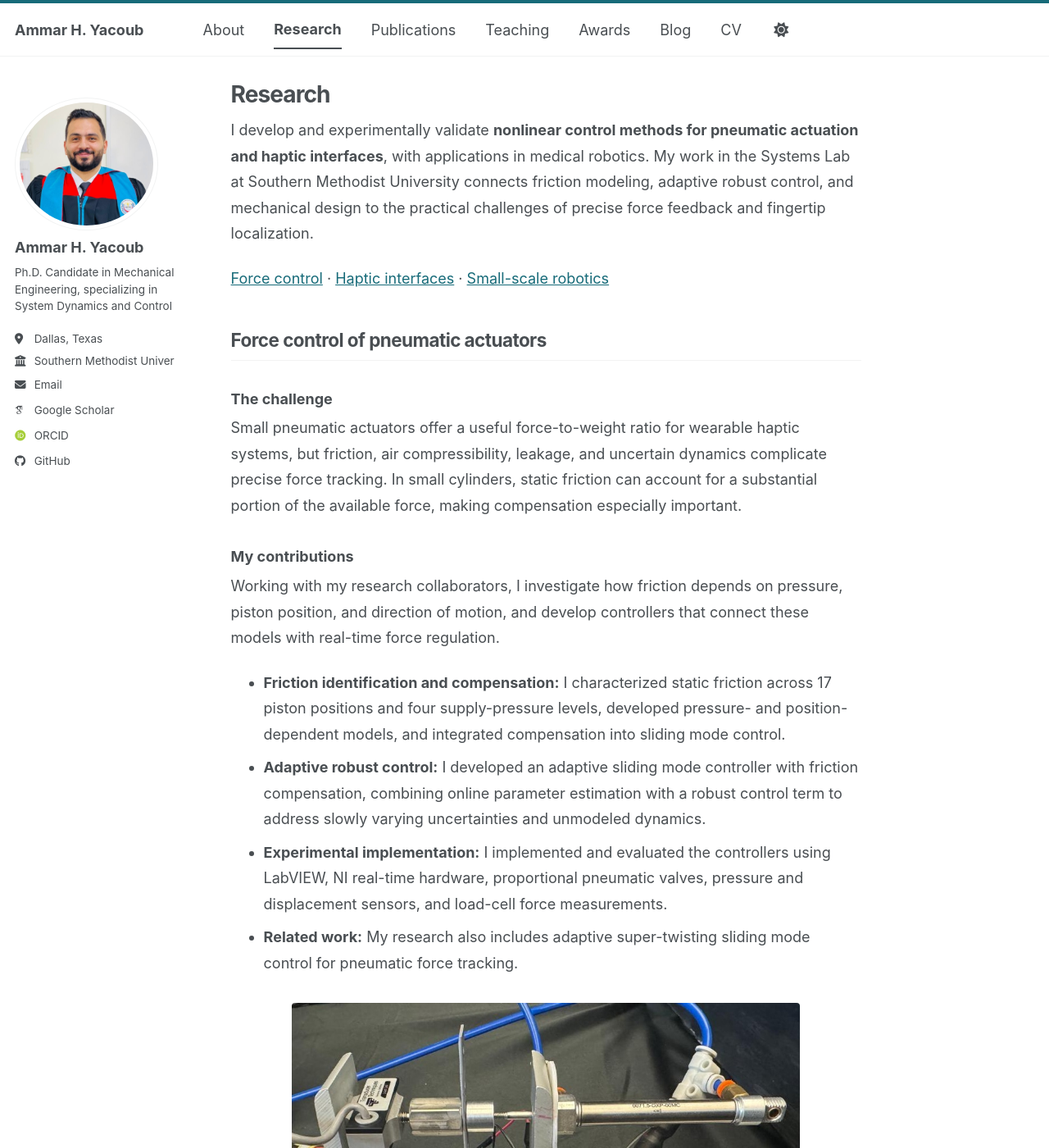
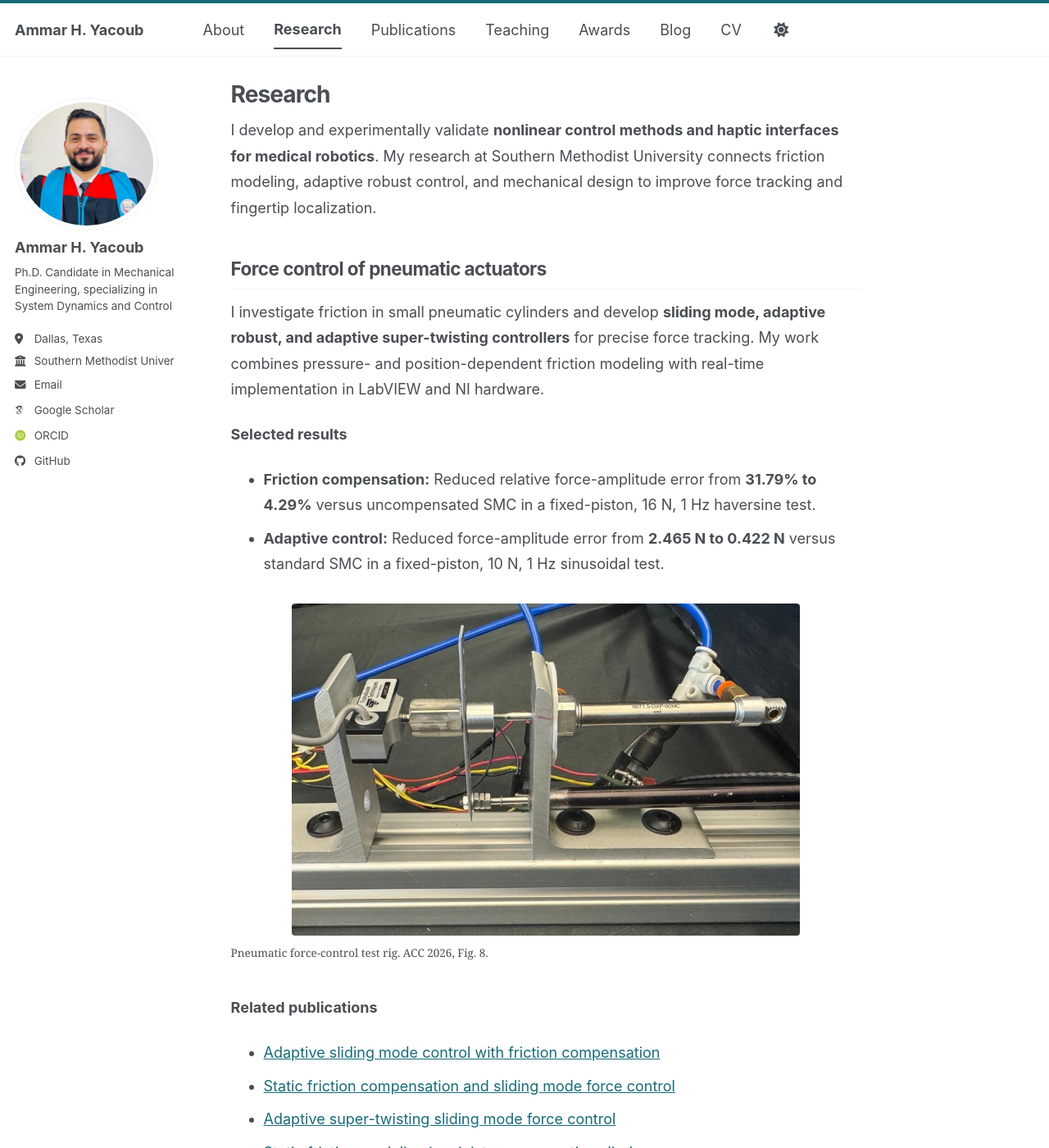
Before and after one commit to AmmarYacoub/AmmarYacoub.github.io, a Jekyll site: the page built from _pages/research.md, in a window 1280 px wide and 1400 px high. Shown: the whole window at 82% size. Built offline with Jekyll 4.4.1, drawn with Linux system fonts in a browser that asks for light colours; some web fonts are replaced; a script bundle is joined from its source files by our own code; library files that are not in the unit come from our copies; some of the changed text lies outside the part shown.

Commit message:
Streamline Research page with concise consistent sections

```diff
--- a/_pages/research.md
+++ b/_pages/research.md
@@ -2,84 +2,55 @@
 title: "Research"
 permalink: /research/
 author_profile: true
-excerpt: "Experimentally validated nonlinear control, pneumatic force actuation, and haptic interfaces for virtual palpation."
+excerpt: "Nonlinear control, pneumatic actuation, and haptic interfaces: from modeling to experimental validation."
 ---
 
-I develop and experimentally validate **nonlinear control methods for pneumatic actuation and haptic interfaces**, with applications in medical robotics. My work in the Systems Lab at Southern Methodist University connects friction modeling, adaptive robust control, and mechanical design to the practical challenges of precise force feedback and fingertip localization.
-
-[Force control](#force-control-of-pneumatic-actuators) · [Haptic interfaces](#haptic-interfaces-for-virtual-palpation) · [Small-scale robotics](#small-scale-robotics)
+I develop and experimentally validate **nonlinear control methods and haptic interfaces for medical robotics**. My research at Southern Methodist University connects friction modeling, adaptive robust control, and mechanical design to improve force tracking and fingertip localization.
 
 ## Force control of pneumatic actuators
 
-### The challenge
+I investigate friction in small pneumatic cylinders and develop **sliding mode, adaptive robust, and adaptive super-twisting controllers** for precise force tracking. My work combines pressure- and position-dependent friction modeling with real-time implementation in LabVIEW and NI hardware.
 
-Small pneumatic actuators offer a useful force-to-weight ratio for wearable haptic systems, but friction, air compressibility, leakage, and uncertain dynamics complicate precise force tracking. In small cylinders, static friction can account for a substantial portion of the available force, making compensation especially important.
+**Selected results**
 
-### My contributions
-
-Working with my research collaborators, I investigate how friction depends on pressure, piston position, and direction of motion, and develop controllers that connect these models with real-time force regulation.
-
-- **Friction identification and compensation:** I characterized static friction across 17 piston positions and four supply-pressure levels, developed pressure- and position-dependent models, and integrated compensation into sliding mode control.
-- **Adaptive robust control:** I developed an adaptive sliding mode controller with friction compensation, combining online parameter estimation with a robust control term to address slowly varying uncertainties and unmodeled dynamics.
-- **Experimental implementation:** I implemented and evaluated the controllers using LabVIEW, NI real-time hardware, proportional pneumatic valves, pressure and displacement sensors, and load-cell force measurements.
-- **Related work:** My research also includes adaptive super-twisting sliding mode control for pneumatic force tracking.
+- **Friction compensation:** Reduced relative force-amplitude error from **31.79% to 4.29%** versus uncompensated SMC in a fixed-piston, 16 N, 1 Hz haversine test.
+- **Adaptive control:** Reduced force-amplitude error from **2.465 N to 0.422 N** versus standard SMC in a fixed-piston, 10 N, 1 Hz sinusoidal test.
 
 <figure class="research-figure">
-  <img src="{{ '/images/research/pneumatic-force-test-rig.jpg' | relative_url }}" alt="Small pneumatic cylinder mounted on a rail with a linear displacement sensor and load cell for force-control experiments" width="897" height="585" loading="lazy">
-  <figcaption>Force-control test rig with the cylinder, displacement sensor, and load cell. Photograph from the ACC 2026 paper, Fig. 8.</figcaption>
+  <img src="{{ '/images/research/pneumatic-force-test-rig.jpg' | relative_url }}" alt="Pneumatic force-control test rig with a cylinder, displacement sensor, and load cell" width="897" height="585" loading="lazy">
+  <figcaption>Pneumatic force-control test rig. ACC 2026, Fig. 8.</figcaption>
 </figure>
 
-### Selected experimental findings
+**Related publications**
 
-**Friction-compensated sliding mode control.** For a stationary piston tracking a 16 N, 1 Hz haversine reference, compensation reduced the relative force-amplitude error from **31.79% to 4.29%** and time delay from **81 ms to 45 ms**, compared with uncompensated SMC. These are amplitude-error and delay measurements under the reported test conditions, rather than overall RMS tracking errors. [ACC 2026, Table IV]({{ '/publication/ACC' | relative_url }}).
-
-**Adaptive sliding mode control.** In a fixed-piston experiment with a 10 N, 1 Hz sinusoidal reference, the adaptive controller reduced force-amplitude error from **2.465 N to 0.422 N** and zero-crossing delay from **71 ms to 45 ms**, compared with standard SMC. Validation during piston motion remains a next step in that study. [CDC paper, Table II]({{ '/publication/Adaptive' | relative_url }}).
-
-### Related publications
-
-- [Adaptive Sliding Mode Control with Friction Compensation for Force Tracking of a Small Pneumatic Cylinder]({{ '/publication/Adaptive' | relative_url }})
-- [Static Friction Modeling and Compensation for Improved Force Tracking in Pneumatic Cylinders using Sliding Mode Control]({{ '/publication/ACC' | relative_url }})
-- [Force Control for a Pneumatic Cylinder Using Adaptive Super-Twisting Sliding Mode Control]({{ '/publication/2027-07-01-pneumatic-cylinder-force-control' | relative_url }})
-- [Modeling and Compensation of Static Friction to Improve Force Tracking Performance in Miniature Pneumatic Cylinders]({{ '/publication/2015-10-01-paper-title-number-3' | relative_url }})
+- [Adaptive sliding mode control with friction compensation]({{ '/publication/Adaptive' | relative_url }})
+- [Static friction compensation and sliding mode force control]({{ '/publication/ACC' | relative_url }})
+- [Adaptive super-twisting sliding mode force control]({{ '/publication/2027-07-01-pneumatic-cylinder-force-control' | relative_url }})
+- [Static friction modeling in miniature pneumatic cylinders]({{ '/publication/2015-10-01-paper-title-number-3' | relative_url }})
 
 ## Haptic interfaces for virtual palpation
 
-### The challenge
+My collaborative work on the **SMU Haptic Glove** integrates mechanical design, closed-form kinematics, workspace and singularity analysis, and theoretical force transmission for virtual palpation of 3D elastographic images. I validate fingertip localization using embedded sensors, OptiTrack motion capture, and object-size estimation.
 
-Virtual palpation of 3D elastographic images requires a haptic interface that can locate multiple fingertips and support directional force feedback. The SMU Haptic Glove addresses this challenge through a seven-degree-of-freedom mechanism with six pneumatically actuated degrees of freedom and one additional measured degree of freedom.
+**Selected results**
 
-### My contributions
-
-My collaborative work combines mechanical design with closed-form kinematic mappings from actuator displacement to fingertip location. I analyze reachable workspaces, manipulability, singularities, and quasi-static force transmission, then evaluate the kinematic predictions against physical measurements.
-
-- **Component-level validation:** I compared embedded-sensor fingertip estimates with a five-camera OptiTrack system for the index-finger and thumb substructures.
-- **Full-glove assessment:** I evaluated object-radius estimation using spherical and cylindrical objects grasped by a participant wearing the glove.
-- **Design analysis:** I investigated how geometry and joint limits affect localization, workspace, and theoretical fingertip-force capability.
+- **Component-level localization:** Radial-coordinate RMSE of **0.38 mm for the index finger** and **0.36 mm for the thumb**, measured against motion capture across 210 and 142 configurations, respectively.
+- **Full-glove assessment:** Object-radius estimation RMSE of at most **1.03 mm** across the tested spheres and cylinders in a preliminary single-participant study.
 
 <figure class="research-figure research-figure--glove">
-  <img src="{{ '/images/research/smu-haptic-glove.png' | relative_url }}" alt="SMU Haptic Glove worn while touching a billiard ball during an object-size estimation experiment" width="778" height="726" loading="lazy">
-  <figcaption>The SMU Haptic Glove during object-size estimation. Photograph from the Mechanism and Machine Theory paper, Fig. 21.</figcaption>
+  <img src="{{ '/images/research/smu-haptic-glove.png' | relative_url }}" alt="SMU Haptic Glove touching a billiard ball during object-size estimation" width="778" height="726" loading="lazy">
+  <figcaption>SMU Haptic Glove during object-size estimation. Mechanism and Machine Theory, Fig. 21.</figcaption>
 </figure>
 
-### Selected experimental findings
+**Related publications**
 
-Across **210 index-finger configurations and 142 thumb configurations**, the RMS error in the radial coordinate was **0.38 mm and 0.36 mm**, respectively, relative to motion capture. These component-level measurements do not include the additional effects of donning, alignment, or user-specific fitting. [Glove design paper, Table 4]({{ '/publication/Design' | relative_url }}).
-
-In a preliminary **single-participant** full-glove assessment, object-radius estimation RMSE was at most **1.03 mm** across the tested spheres and cylinders. This supports the localization approach under the tested conditions; it is not a clinical evaluation of virtual palpation. [Glove design paper, Tables 6–7]({{ '/publication/Design' | relative_url }}).
-
-### Related publications
-
-- [Design and kinematic analyses of the SMU haptic glove]({{ '/publication/Design' | relative_url }}) — mechanism design, kinematics, force-transmission analysis, and experimental validation.
-- [Comparative Analysis of Fingertip Location for the SMU Haptic Glove by OptiTrack Cameras and Embedded Position Sensors]({{ '/publication/MECC25' | relative_url }}) — the earlier fingertip-localization study.
+- [SMU Haptic Glove: design and kinematic analyses]({{ '/publication/Design' | relative_url }})
+- [Fingertip localization: embedded sensors versus OptiTrack]({{ '/publication/MECC25' | relative_url }})
 
 ## Small-scale robotics
 
-My broader collaborative research includes a **magnetically actuated millimeter-scale biped**, extending my interest in actuation, dynamics, and robotic locomotion at small scales.
+My collaborative research also includes **magnetically actuated millimeter-scale locomotion**, extending my work in actuation and robotic dynamics.
 
-[Read “Magnetically Actuated Millimeter-Scale Biped” →]({{ '/publication/2009-10-01-paper-title-number-1' | relative_url }})
+[Magnetically Actuated Millimeter-Scale Biped →]({{ '/publication/2009-10-01-paper-title-number-1' | relative_url }})
 
-## Research approach
-
-I connect **modeling → controller design → real-time implementation → experimental validation**. My background in industrial automation informs an emphasis on hardware behavior, measurement quality, and comparisons against meaningful baselines.
-
-For research inquiries or potential collaborations, please [contact me by email](mailto:ayacoub@smu.edu).
+For research inquiries and collaborations, [contact me](mailto:ayacoub@smu.edu).
```
